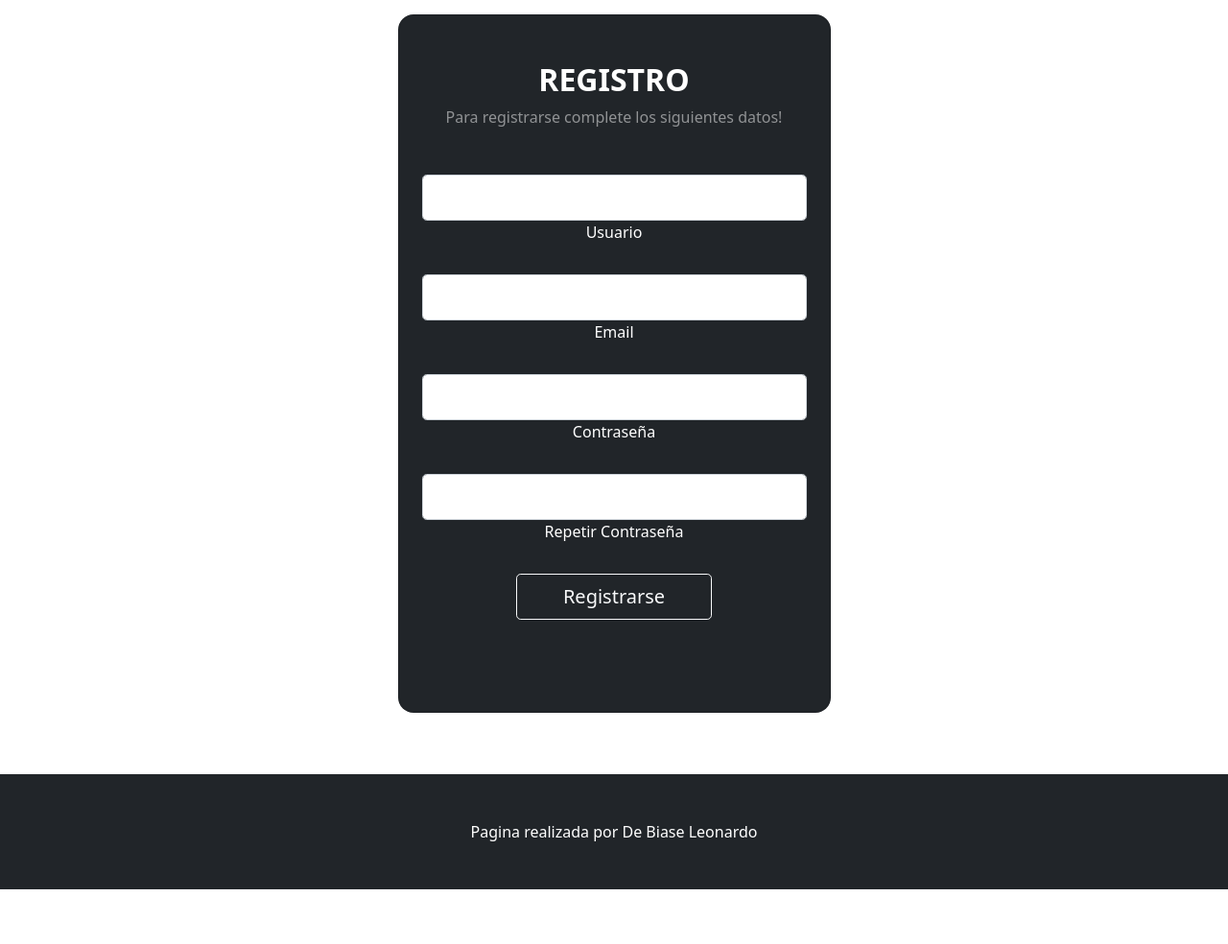
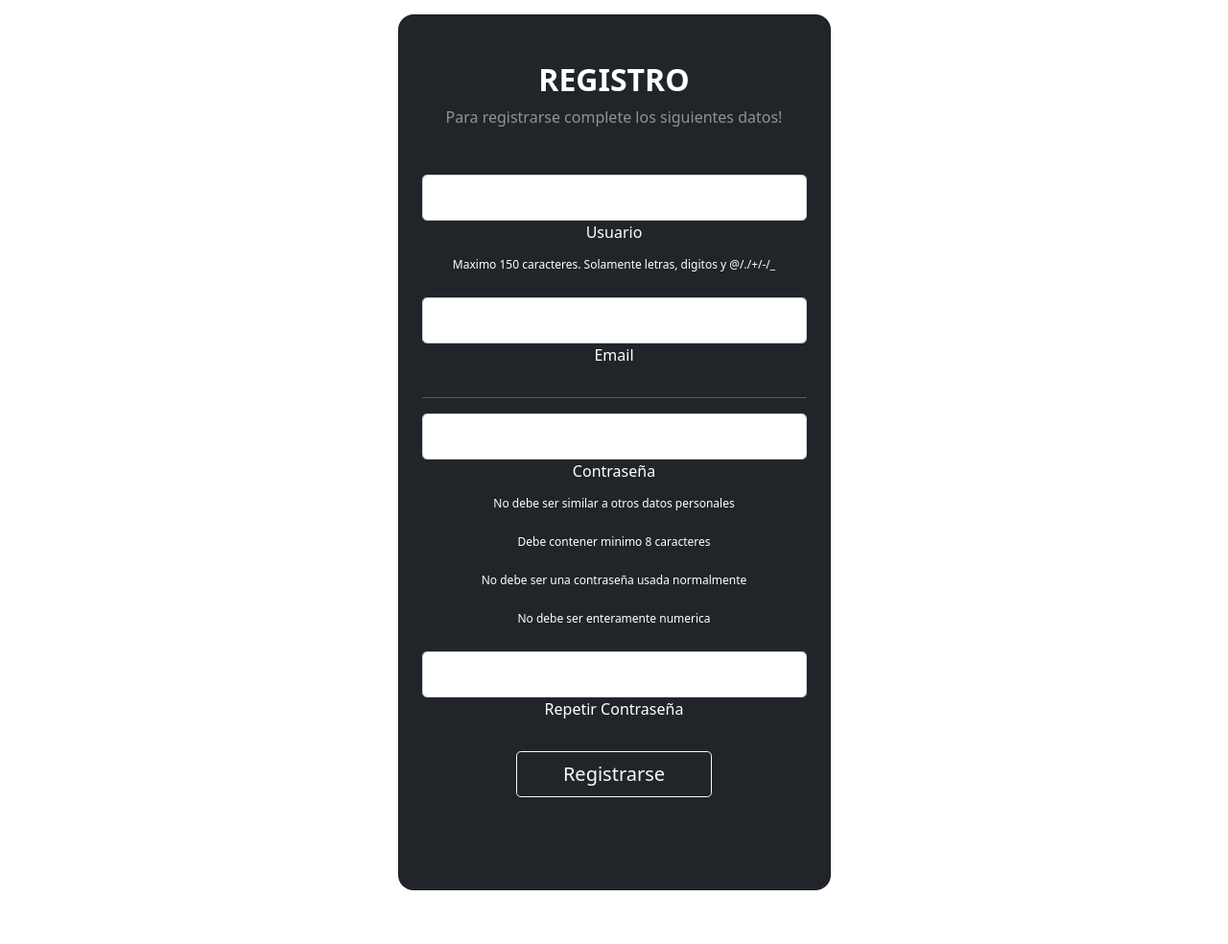
Before and after one commit to Leonardodb611/Clon-blog-Django, a Django app: page /AppRegistro/register in a window 1280 px wide. Shown: the part 77-1061 px from the top of the page at 96% size. Before the commit the page ends 1004 px from the top, so only its background shows below. Run offline with Django 4.2, Linux system fonts and the light colour scheme; some libraries are stand-ins or nearby versions.

Commit message:
Cambios en register

```diff
--- a/ProyectoFinal/AppRegistro/templates/AppRegistro/registro.html
+++ b/ProyectoFinal/AppRegistro/templates/AppRegistro/registro.html
@@ -34,16 +34,22 @@
                         <div class="form-outline form-white mb-4">
                         <input style="text-align: center;" type="text" name="username" class="form-control form-control-lg" />
                         <label class="form-label" for="typeEmailX">Usuario</label>
+                        <p><label style="font-size: 12px;">Maximo 150 caracteres. Solamente letras, digitos y @/./+/-/_ </label></p>
                         </div>
 
                         <div class="form-outline form-white mb-4">
                             <input style="text-align: center;" type="email" name="email" class="form-control form-control-lg" />
                             <label class="form-label" for="typeEmailX">Email</label>
                         </div>
-
+                        <hr>
                         <div class="form-outline form-white mb-4">
                         <input  style="text-align: center;"type="password"  name="password1" class="form-control form-control-lg" />
                         <label class="form-label" for="typePasswordX">Contraseña</label>
+                        <p><label style="font-size: 12px;">No debe ser similar a otros datos personales</label></p>
+                        <p><label style="font-size: 12px;">Debe contener minimo 8 caracteres</label></p>
+                        <p><label style="font-size: 12px;">No debe ser una contraseña usada normalmente</label></p>
+                        <p><label style="font-size: 12px;">No debe ser enteramente numerica</label></p>
+
                         </div>
                         <div class="form-outline form-white mb-4">
                             <input style="text-align: center;" type="password"  name="password2" class="form-control form-control-lg" />
```
Also changed, not shown: ProyectoFinal/db.sqlite3.
